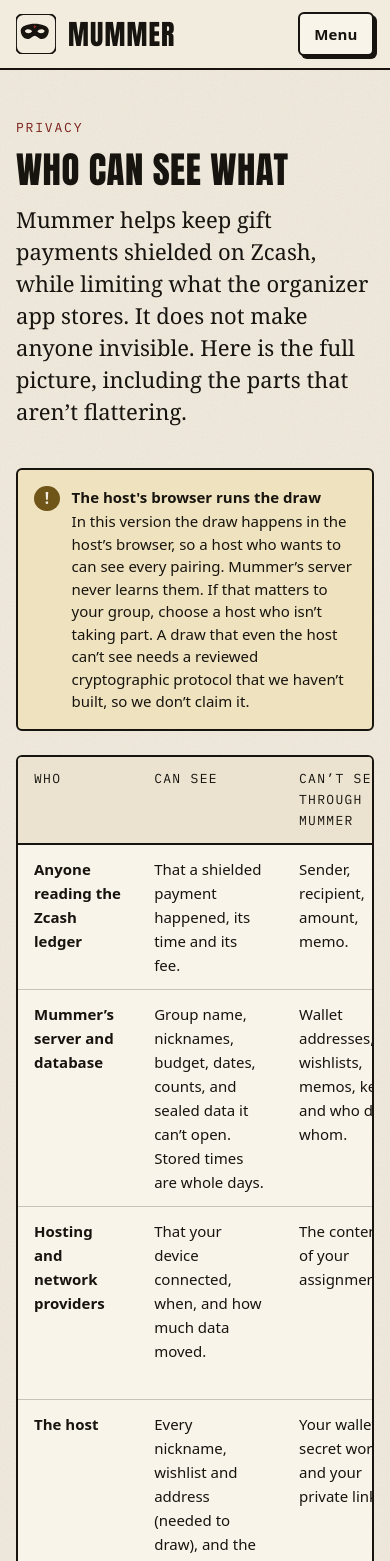
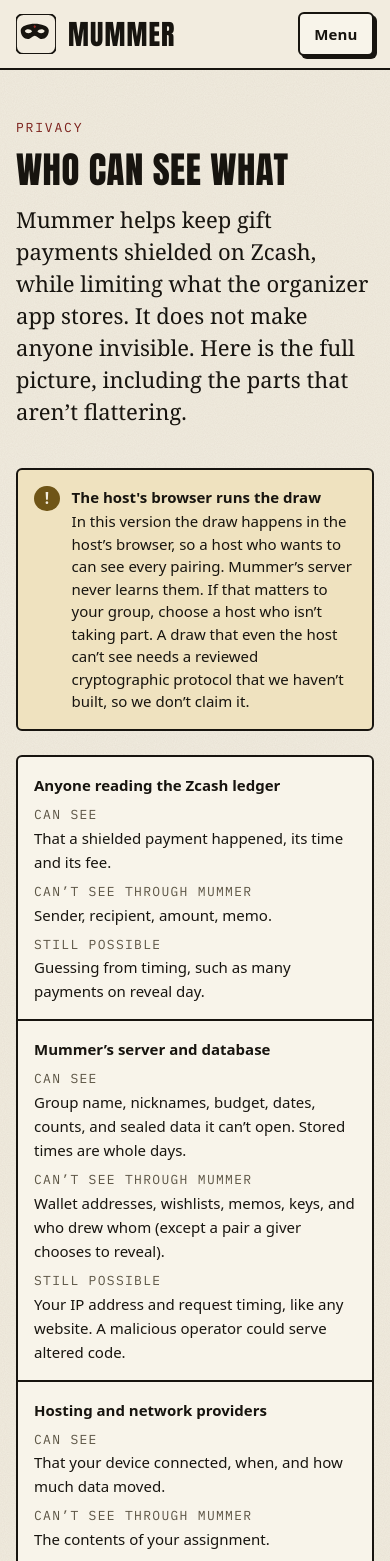
Before and after one commit to TheWeirdDee/mummer, a React (Vite) app in the folder apps/web/: page /privacy in a window 390 px wide. Shown: the top 1561 px of the page. Built offline with nearby package versions, Linux system fonts and the light colour scheme.

Commit message:
fix(web): responsive privacy tables and storage wording

```diff
--- a/apps/web/src/pages/Privacy.tsx
+++ b/apps/web/src/pages/Privacy.tsx
@@ -1,6 +1,6 @@
 import { Link } from 'react-router-dom';
 import { PageContainer } from '../components/Layout';
-import { Notice } from '../components/ui';
+import { Notice, ResponsiveTable } from '../components/ui';
 import { usePageMeta } from '../lib/hooks';
 
 export function Privacy() {
@@ -20,9 +20,7 @@
         </p>
       </Notice>
 
-      <div className="table-wrap" tabIndex={0} role="region" aria-label="Who can see what, scroll horizontally on small screens">
-        <table className="table">
-          <caption className="sr-only">What each party can and cannot learn</caption>
+      <ResponsiveTable label="Who can see what, scroll horizontally on small screens" caption="What each party can and cannot learn">
           <thead>
             <tr>
               <th scope="col">Who</th>
@@ -41,7 +39,7 @@
             <tr>
               <th scope="row">Mummer&rsquo;s server and database</th>
               <td>Group name, nicknames, budget, dates, counts, and sealed data it can&rsquo;t open. Stored times are whole days.</td>
-              <td>Wallet addresses, wishlists, memos, keys, and who drew whom.</td>
+              <td>Wallet addresses, wishlists, memos, keys, and who drew whom (except a pair a giver chooses to reveal).</td>
               <td>Your IP address and request timing, like any website. A malicious operator could serve altered code.</td>
             </tr>
             <tr>
@@ -81,8 +79,7 @@
               <td>The link works like a password: don&rsquo;t share it. If it leaks, use &ldquo;Replace my link.&rdquo;</td>
             </tr>
           </tbody>
-        </table>
-      </div>
+        </ResponsiveTable>
 
       <div className="prose" style={{ marginTop: 'var(--space-7)' }}>
         <h2>What Mummer stores</h2>
@@ -101,7 +98,7 @@
           </li>
         </ul>
         <p>
-          Hosts can see exactly what&rsquo;s stored for their exchange on the <Link to="/evidence">evidence page</Link> flow, inside the admin screen.
+          Hosts can open a redacted view of everything stored for their exchange from their admin page. The <Link to="/evidence">evidence page</Link> lists what has and hasn&rsquo;t been verified.
         </p>
 
         <h2>What we deliberately don&rsquo;t promise</h2>
```
